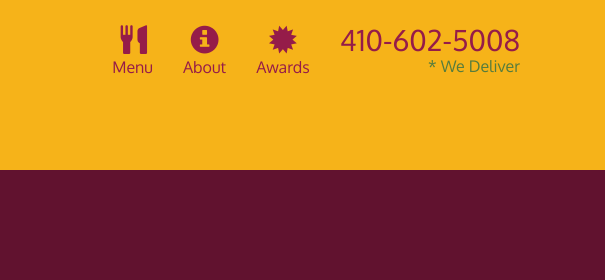
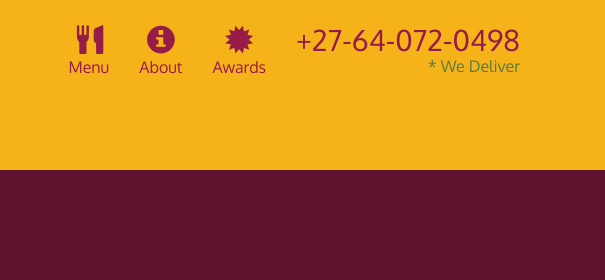
Before and after one commit to Slimcoda/github.io-module5solutin-index.html, a plain HTML site: page index.html in a window 1280 px wide. Shown: the top 280 px of the page, 675-1280 px from the left. Drawn offline with Linux system fonts and the light colour scheme; no server answers.

Commit message:
Update index.html

```diff
--- a/index.html
+++ b/index.html
@@ -54,8 +54,8 @@
                 <span class="glyphicon glyphicon-certificate"></span><br class="hidden-xs"> Awards</a>
             </li>
             <li id="phone" class="hidden-xs">
-              <a href="tel:410-602-5008">
-                <span>410-602-5008</span></a><div>* We Deliver</div>
+              <a href="tel:+27-64-072-0498">
+                <span>+27-64-072-0498</span></a><div>* We Deliver</div>
             </li>
           </ul><!-- #nav-list -->
         </div><!-- .collapse .navbar-collapse -->
```
